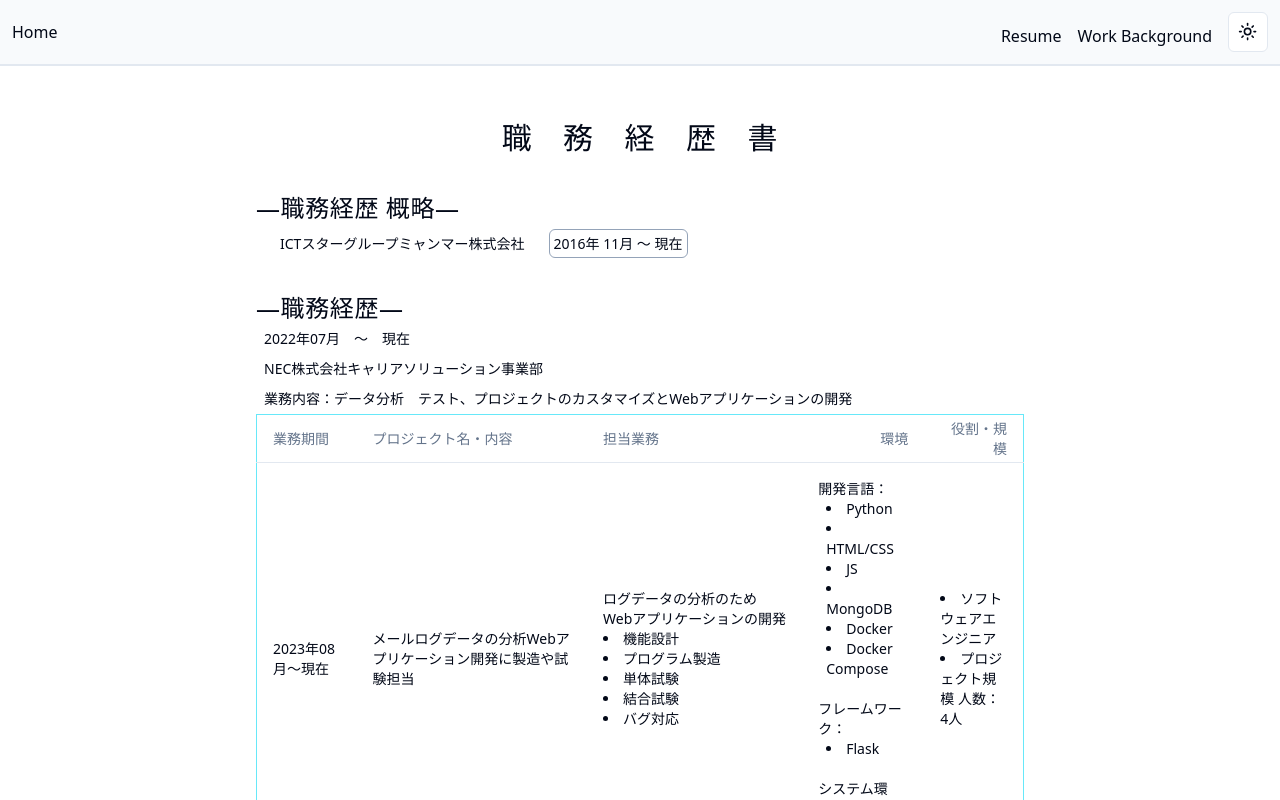
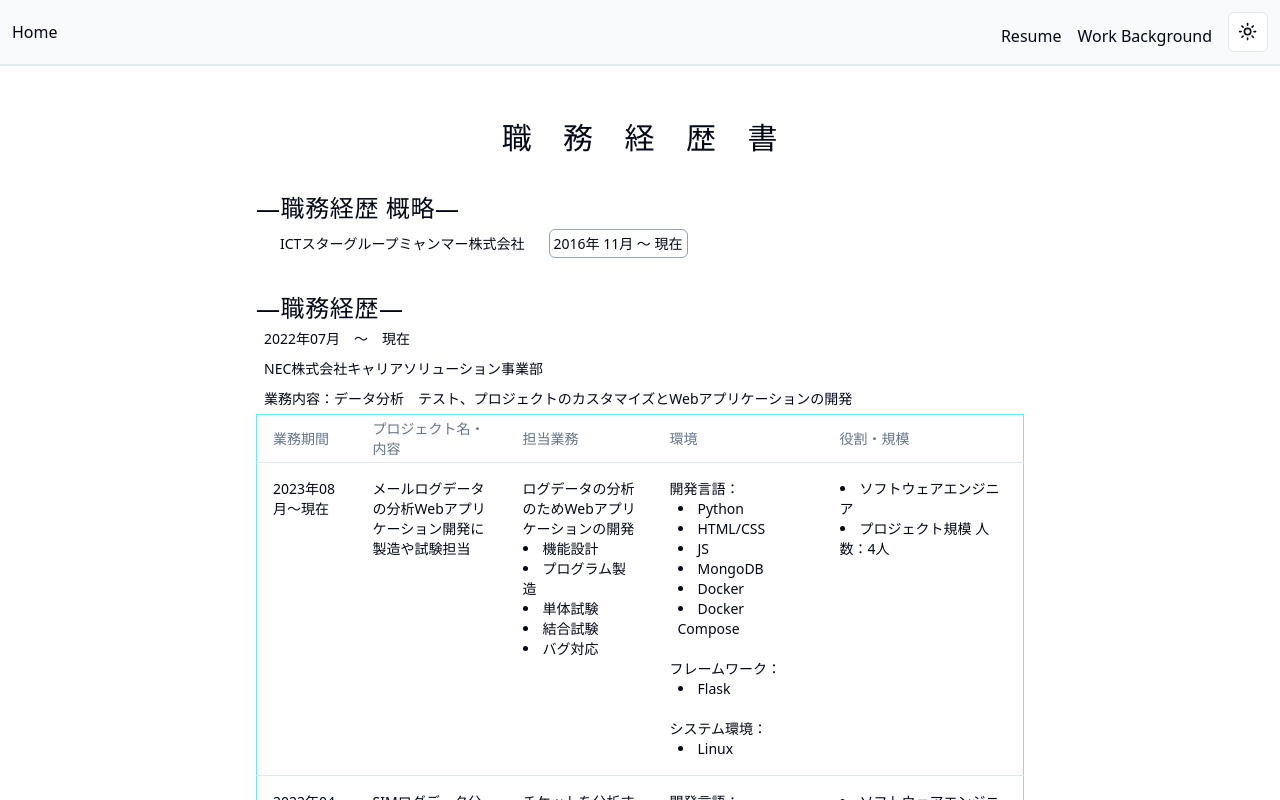
Before and after one commit to maung-htay/personal-profile, a Next.js app: page /history in a window 1280 px wide. Shown: the top 800 px of the page. Built offline with nearby package versions, Linux system fonts and the light colour scheme.

Commit message:
work history page update ui

```diff
--- a/src/components/jobs/job.tsx
+++ b/src/components/jobs/job.tsx
@@ -16,30 +16,30 @@ interface ReceivingProps {
 
 const JobPage: React.FC<ReceivingProps> = ({ data }) => {
   return (
-    <Table className='w-full border border-cyan-300'>
+    <Table className='w-full border border-cyan-300 align-top'>
       <TableCaption>My job experiences.</TableCaption>
-      <TableHeader>
+      <TableHeader className='align-text-top'>
         <TableRow>
           <TableHead className="w-[100px]">業務期間</TableHead>
-          <TableHead>プロジェクト名・内容</TableHead>
+          <TableHead className="w-[150px]">プロジェクト名・内容</TableHead>
           <TableHead>担当業務</TableHead>
-          <TableHead className="text-right">環境</TableHead>
-          <TableHead className="text-right">役割・規模</TableHead>
+          <TableHead className="text-left w-[170px]">環境</TableHead>
+          <TableHead className="text-left w-[200px]">役割・規模</TableHead>
           {/* <TableHead className="text-right">役割・規模</TableHead> */}
         </TableRow>
       </TableHeader>
       <TableBody>
 
         {data.map((eachJob, index) => (
-          <TableRow key={index}>
-            <TableCell className="font-medium top-0.5">{eachJob.period}</TableCell>
-            <TableCell className="font-medium">{eachJob.pjContent}</TableCell>
-            <TableCell className="font-medium">{eachJob.responsible.detail} <br />
+          <TableRow key={index} className=''>
+            <TableCell className="font-medium align-text-top">{eachJob.period}</TableCell>
+            <TableCell className="font-medium align-text-top">{eachJob.pjContent}</TableCell>
+            <TableCell className="font-medium align-text-top">{eachJob.responsible.detail} <br />
               {eachJob.responsible.participation.map(each =>
                 <li key={each}>{each}</li>
               )}
             </TableCell>
-            <TableCell className="font-medium">開発言語： 　<br />{eachJob.environment.languages.map(each =>
+            <TableCell className="font-medium align-text-top">開発言語： 　<br />{eachJob.environment.languages.map(each =>
               <li key={each} className='pl-2'>{each}</li>
             )}
               <br />
@@ -54,7 +54,7 @@ const JobPage: React.FC<ReceivingProps> = ({ data }) => {
               )}
 
             </TableCell>
-            <TableCell className="font-medium">
+            <TableCell className="font-medium align-text-top">
               {eachJob.role.map(each =>
                 <li key={each}>{each}</li>
               )}
```
